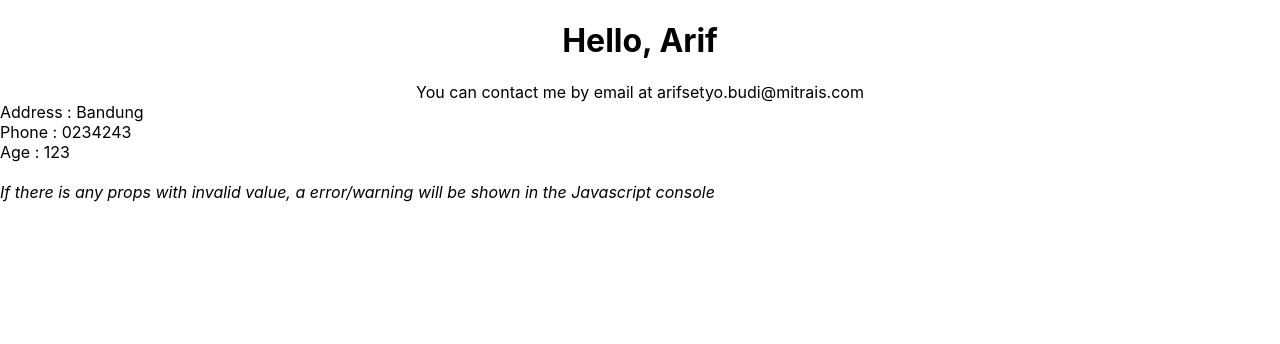
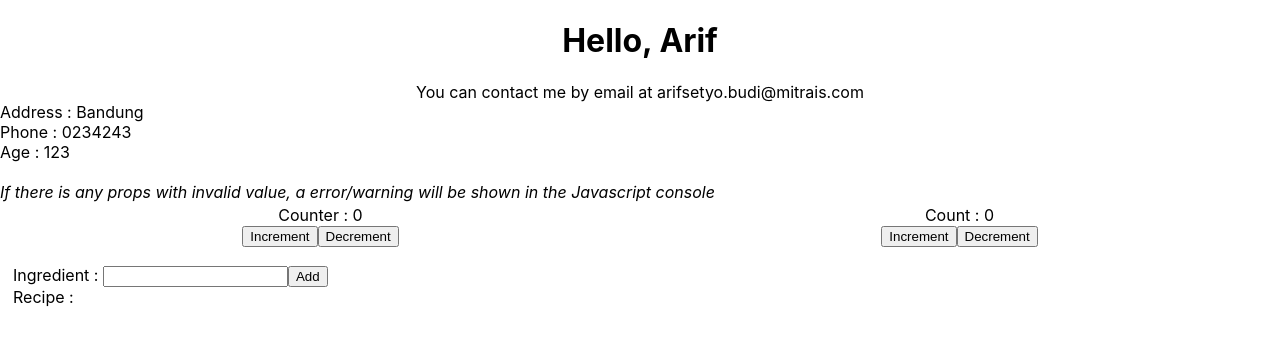
Before and after one commit to arifsetyobudi/reactjs-training, a React (Create React App) app: page / in a window 1280 px wide. Shown: the top 344 px of the page. Built offline with nearby package versions, Linux system fonts and the light colour scheme; the HTML template or start-up script is replaced by a standard one.

Commit message:
Update state

```diff
--- a/package.json
+++ b/package.json
@@ -34,5 +34,8 @@
       "last 1 firefox version",
       "last 1 safari version"
     ]
+  },
+  "devDependencies": {
+    "node-sass": "^6.0.1"
   }
 }
--- a/src/App.js
+++ b/src/App.js
@@ -1,7 +1,10 @@
 import './App.css';
 
 import Contact from './Contact';
+import Counter from './Counter';
+import { Counter2 } from './Counter2';
 import { DetailInfo } from './DetailInfo';
+import Recipe from './Recipe';
 import { Welcome } from './Welcome';
 
 function App() {
@@ -12,6 +15,27 @@ function App() {
       <Welcome name="Arif"></Welcome>
       <Contact email="arifsetyo.budi@mitrais.com"></Contact>
       <DetailInfo age={123} address="Bandung" phone="0234243" ></DetailInfo>
+      <table style={{ width: "100%" }}>
+        <tbody>
+          <tr>
+            <td valign="top" style={{ width: "50%" }}>
+              <Counter></Counter>
+            </td>
+            <td valign="top" style={{ width: "50%" }}>
+              <Counter2></Counter2>
+            </td>
+          </tr>
+          <tr>
+            <td></td>
+            <td></td>
+          </tr>
+          <tr>
+            <td>
+              <Recipe></Recipe>
+            </td>
+          </tr>
+        </tbody>
+      </table>
     </div>
   );
 }
--- /dev/null
+++ b/src/Counter.js
@@ -0,0 +1,32 @@
+import React from 'react';
+
+class Counter extends React.Component {
+    constructor(props) {
+        super(props);
+        this.state = {
+            count: 0
+        }
+        this.increment = this.increment.bind(this);
+        this.decrement = this.decrement.bind(this);
+    }
+
+    increment() {
+        const count = this.state.count;
+        this.setState({ count: count + 1 });
+    }
+
+    decrement() {
+        const count = this.state.count;
+        this.setState({ count: count - 1 });
+    }
+
+    render() {
+        return <div>
+            Counter : {this.state.count}<br />
+            <button onClick={this.increment}>Increment</button>
+            <button onClick={this.decrement}>Decrement</button>
+        </div>;
+    }
+}
+
+export default Counter;
--- /dev/null
+++ b/src/Counter2.js
@@ -0,0 +1,11 @@
+import { useState } from "react";
+
+export function Counter2(props) {
+    const [count, setCount] = useState(0);
+
+    return <div>
+        Count : {count}<br />
+        <button onClick={() => setCount(count + 1)}>Increment</button>
+        <button onClick={() => setCount(count - 1)}>Decrement</button>
+    </div>;
+}
--- /dev/null
+++ b/src/Recipe.js
@@ -0,0 +1,49 @@
+import './Recipe.scss';
+
+import React from 'react';
+
+class Recipe extends React.Component {
+    constructor(props) {
+        super(props);
+        this.state = {
+            item: "",
+            items: []
+        }
+        this.updateItem = this.updateItem.bind(this);
+        this.addIngredient = this.addIngredient.bind(this);
+    }
+
+    updateItem(event) {
+        this.setState({ item: event.target.value })
+    }
+
+    addIngredient() {
+        const { item, items } = this.state;
+        this.setState({ items: [...items, item], item: "" });
+    }
+
+    render() {
+        return (
+            <div style={{ textAlign: "left", padding: "10px" }}>
+                Ingredient : <input type="text" value={this.state.item} onChange={this.updateItem}></input>
+                <button onClick={this.addIngredient}>Add</button><br />
+                Recipe : <br />
+                <div className="recipes">
+                    {this.state.items.map((item, key) => {
+                        return (
+                            <React.Fragment>
+                                <div key={key}>
+                                    <div style={{ float: "left" }}>{item}</div>
+                                    <div style={{ float: "right" }}>Delete</div>
+                                </div>
+                                <div style={{ clear: "both" }}></div>
+                            </React.Fragment>
+                        )
+                    })}
+                </div>
+            </div>
+        );
+    }
+}
+
+export default Recipe;
--- /dev/null
+++ b/src/Recipe.scss
@@ -0,0 +1,3 @@
+.recipes {
+    width: 400px;
+}
```
Also changed, not shown: 2 other files (tests, documents, lock files or other folders).
